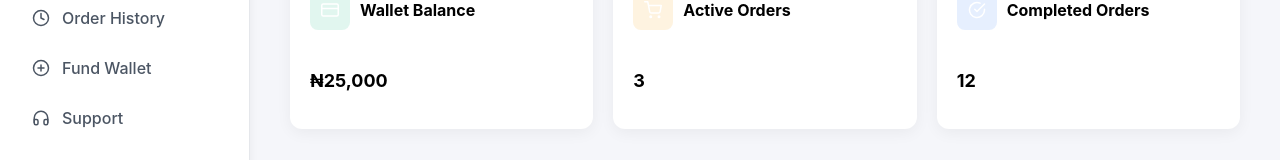
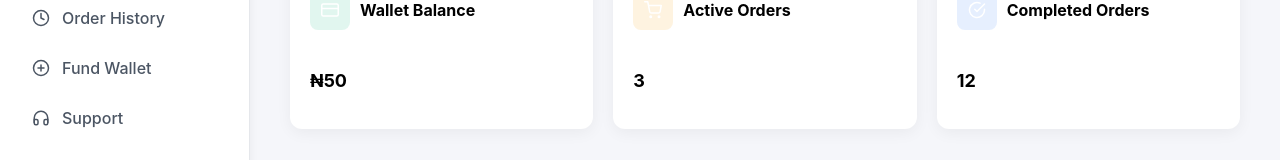
Before and after one commit to ay30bg/realsms, a React (Create React App) app: page / in a window 1280 px wide. Shown: the part 273-433 px from the top of the page. Built offline with nearby package versions, Linux system fonts and the light colour scheme.

Commit message:
Update Dashboard.jsx

```diff
--- a/src/pages/Dashboard.jsx
+++ b/src/pages/Dashboard.jsx
@@ -2,18 +2,35 @@ import React, { useEffect } from "react";
 import { useNavigate } from "react-router-dom";
 import StatCard from "../components/StatCard";
 import { FiCreditCard, FiShoppingCart, FiCheckCircle } from "react-icons/fi";
+import { useBalance } from "../context/BalanceContext"; // ✅ import
 
 const Dashboard = ({ darkMode }) => {
   const navigate = useNavigate();
+  const { balance } = useBalance(); // ✅ real balance
 
   useEffect(() => {
     document.title = "Dashboard - RealSMS";
   }, []);
 
   const stats = [
-    { title: "Wallet Balance", value: "₦25,000", icon: <FiCreditCard />, color: "#10b981" },
-    { title: "Active Orders", value: 3, icon: <FiShoppingCart />, color: "#f59e0b" },
-    { title: "Completed Orders", value: 12, icon: <FiCheckCircle />, color: "#3b82f6" },
+    {
+      title: "Wallet Balance",
+      value: `₦${balance.toLocaleString()}`, // ✅ dynamic
+      icon: <FiCreditCard />,
+      color: "#10b981",
+    },
+    {
+      title: "Active Orders",
+      value: 3,
+      icon: <FiShoppingCart />,
+      color: "#f59e0b",
+    },
+    {
+      title: "Completed Orders",
+      value: 12,
+      icon: <FiCheckCircle />,
+      color: "#3b82f6",
+    },
   ];
 
   const handleFundWallet = () => {
```
